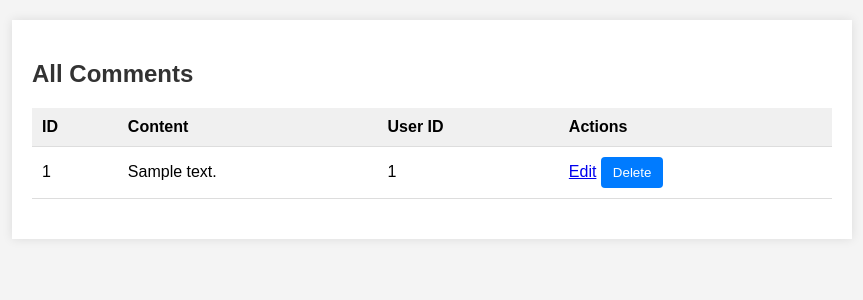
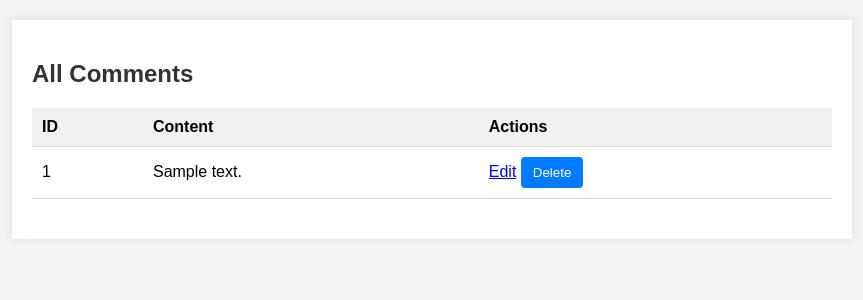
Before and after one commit to Phanurat/flask-api-dock, a Flask app: page / in a window 1280 px wide. Shown: the part 128-428 px from the top of the page, without its empty margins (208-1071 px from the left). Run offline with Flask 3, Linux system fonts and the light colour scheme; tables that the repository leaves empty or names only in its code hold one stand-in row (values such as "Sample post"); data that the repository does not hold is empty.

Commit message:
update fontend

```diff
--- a/flask_app/app.py
+++ b/flask_app/app.py
@@ -34,17 +34,17 @@ def index():
 @app.route('/create', methods=['GET', 'POST'])
 def create_comment():
     if request.method == 'POST':
+        user_id = request.form['id']
         content = request.form['content']
-        user_id = request.form['user_id']
 
-        if not content or not user_id:
-            flash('Content and User ID are required!')
+        if not content:
+            flash('Content required!')
             return redirect(url_for('create_comment'))
 
         try:
             connection = get_db_connection()
             cursor = connection.cursor()
-            cursor.execute("INSERT INTO comment (content, user_id) VALUES (%s, %s)", (content, user_id))
+            cursor.execute("INSERT INTO comment (content) VALUES (%s, %s)", (content, user_id))
             connection.commit()
             flash('Comment created successfully!')
             return redirect(url_for('index'))
--- a/flask_app/templates/index.html
+++ b/flask_app/templates/index.html
@@ -6,14 +6,12 @@
         <tr>
             <th>ID</th>
             <th>Content</th>
-            <th>User ID</th>
             <th>Actions</th>
         </tr>
         {% for comment in comments %}
         <tr>
             <td>{{ comment.id }}</td>
             <td>{{ comment.content }}</td>
-            <td>{{ comment.user_id }}</td>
             <td>
                 <a href="{{ url_for('edit_comment', id=comment.id) }}">Edit</a>
                 <form action="{{ url_for('delete_comment', id=comment.id) }}" method="POST" style="display:inline;">
```
